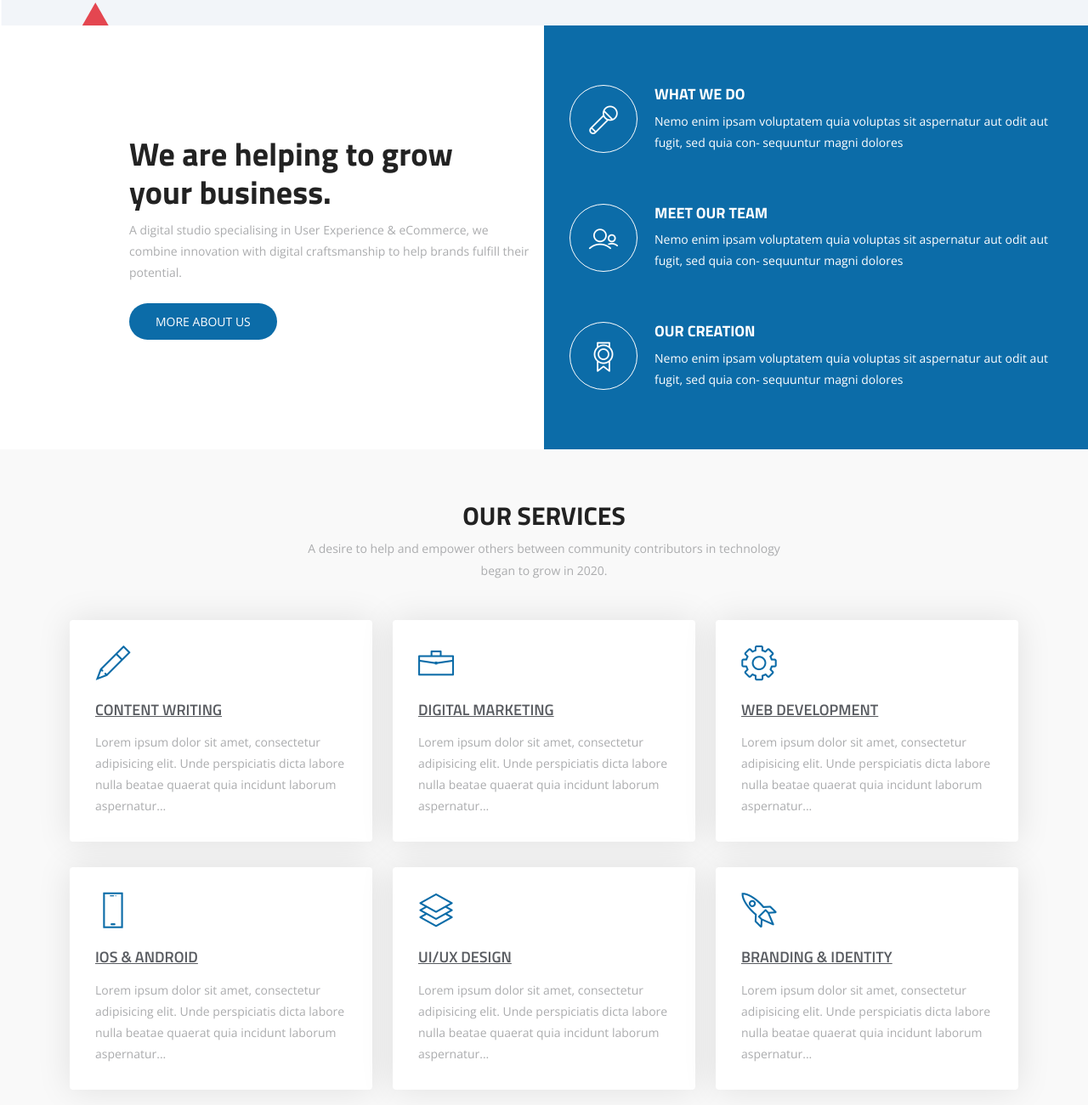
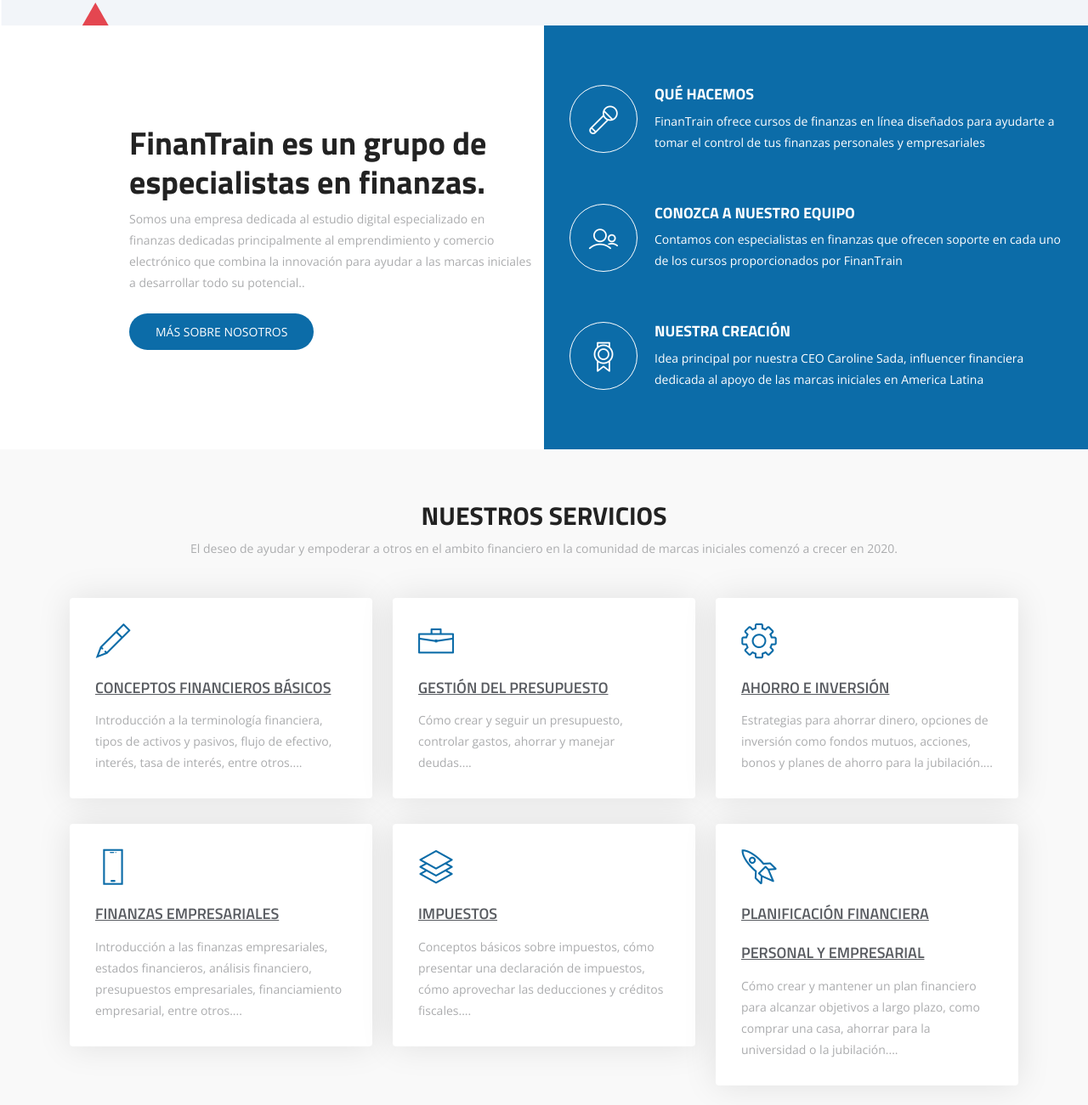
Before and after one commit to Cinthiaru/propuesta_cursos, a website: page index.html in a window 1280 px wide. Shown: the part 659-1960 px from the top of the page at 85% size. Drawn offline with nearby package versions, Linux system fonts and the light colour scheme; files whose address does not match are found by name.

Commit message:
Actualizando textos

```diff
--- a/index.html
+++ b/index.html
@@ -1,5 +1,5 @@
 <!DOCTYPE html>
-<html lang="en">
+<html lang="es">
   <head>
     <!-- Required meta tags -->
     <meta charset="utf-8">
@@ -100,9 +100,9 @@
           <div class="row">
             <div class="col-md-12 col-sm-12">
               <div class="contents text-center">
-                <h2 class="head-title wow fadeInUp">We Discover, Design & Build Digital <br> Presence of Businesses</h2>
+                <h2 class="head-title wow fadeInUp">DESCUBRIMOS, DISEÑAMOS Y CREAMOS CURSOS <br> DE FINANZAS PARA EMPRENDEDORES</h2>
                 <div class="header-button wow fadeInUp" data-wow-delay="0.3s">
-                  <a href="#services" class="btn btn-common">Explore</a>
+                  <a href="#services" class="btn btn-common">Explorar</a>
                 </div>
               </div>
               <div class="img-thumb text-center wow fadeInUp" data-wow-delay="0.6s">
@@ -124,9 +124,9 @@
           <div class="col-lg-6 col-md-12 col-sm-12">
             <div class="text-wrapper">
               <div>
-                <h2 class="title-hl wow fadeInLeft" data-wow-delay="0.3s">We are helping to grow <br> your business.</h2>
-                <p class="mb-4">A digital studio specialising in User Experience & eCommerce, we combine innovation with digital craftsmanship to help brands fulfill their potential.</p>
-                <a href="#" class="btn btn-common">More About Us</a>
+                <h2 class="title-hl wow fadeInLeft" data-wow-delay="0.3s"> FinanTrain es un grupo de especialistas en finanzas.</h2>
+                <p class="mb-4">Somos una empresa dedicada al estudio digital especializado en finanzas dedicadas principalmente al emprendimiento y comercio electrónico que combina la innovación para ayudar a las marcas iniciales a desarrollar todo su potencial..</p>
+                <a href="#" class="btn btn-common">Más sobre nosotros</a>
               </div>
             </div>
           </div>
@@ -137,8 +137,8 @@
                   <i class="lni-microphone"></i>
                 </div>
                 <div class="feature-content">
-                  <h3>What we do</h3>
-                  <p>Nemo enim ipsam voluptatem quia voluptas sit aspernatur aut odit aut fugit, sed quia con- sequuntur magni dolores </p>
+                  <h3>Qué hacemos</h3>
+                  <p>FinanTrain ofrece cursos de finanzas en línea diseñados para ayudarte a tomar el control de tus finanzas personales y empresariales </p>
                 </div>
               </div>
               <div class="feature-item wow fadeInDown" data-wow-duration="1000ms" data-wow-delay="500ms">
@@ -146,8 +146,8 @@
                   <i class="lni-users"></i>
                 </div>
                 <div class="feature-content">
-                  <h3>Meet our team</h3>
-                  <p>Nemo enim ipsam voluptatem quia voluptas sit aspernatur aut odit aut fugit, sed quia con- sequuntur magni dolores </p>
+                  <h3>Conozca a nuestro equipo</h3>
+                  <p>Contamos con especialistas en finanzas que ofrecen soporte en cada uno de los cursos proporcionados por FinanTrain </p>
                 </div>
               </div>
               <div class="feature-item wow fadeInDown" data-wow-duration="1000ms" data-wow-delay="700ms">
@@ -155,8 +155,8 @@
                   <i class="lni-medall-alt"></i>
                 </div>
                 <div class="feature-content">
-                  <h3>Our Creation</h3>
-                  <p>Nemo enim ipsam voluptatem quia voluptas sit aspernatur aut odit aut fugit, sed quia con- sequuntur magni dolores </p>
+                  <h3>Nuestra creación</h3>
+                  <p>Idea principal por nuestra CEO Caroline Sada, influencer financiera dedicada al apoyo de las marcas iniciales en America Latina </p>
                 </div>
               </div>
             </div>
@@ -170,8 +170,9 @@
     <section id="services" class="section-padding bg-gray">
       <div class="container">
         <div class="section-header text-center">
-          <h2 class="section-title wow fadeInDown" data-wow-delay="0.3s">Our Services</h2>
-          <p>A desire to help and empower others between community contributors in technology <br> began to grow in 2020.</p>
+          <h2 class="section-title wow fadeInDown" data-wow-delay="0.3s">Nuestros servicios</h2>
+          <p>El deseo de ayudar y empoderar a otros en el ambito financiero en la comunidad de marcas iniciales
+            comenzó a crecer en 2020.</p>
         </div>
         <div class="row">
           <!-- Services item -->
@@ -181,8 +182,8 @@
                 <i class="lni-pencil"></i>
               </div>
               <div class="services-content">
-                <h3><a href="#">Content Writing</a></h3>
-                <p>Lorem ipsum dolor sit amet, consectetur adipisicing elit. Unde perspiciatis dicta labore nulla beatae quaerat quia incidunt laborum aspernatur...</p>
+                <h3><a href="#">Conceptos financieros básicos</a></h3>
+                <p>Introducción a la terminología financiera, tipos de activos y pasivos, flujo de efectivo, interés, tasa de interés, entre otros....</p>
               </div>
             </div>
           </div>
@@ -193,8 +194,8 @@
                 <i class="lni-briefcase"></i>
               </div>
               <div class="services-content">
-                <h3><a href="#">Digital Marketing</a></h3>
-                <p>Lorem ipsum dolor sit amet, consectetur adipisicing elit. Unde perspiciatis dicta labore nulla beatae quaerat quia incidunt laborum aspernatur...</p>
+                <h3><a href="#">Gestión del presupuesto</a></h3>
+                <p>Cómo crear y seguir un presupuesto, controlar gastos, ahorrar y manejar deudas....</p>
               </div>
             </div>
           </div>
@@ -205,8 +206,8 @@
                 <i class="lni-cog"></i>
               </div>
               <div class="services-content">
-                <h3><a href="#">Web Development</a></h3>
-                <p>Lorem ipsum dolor sit amet, consectetur adipisicing elit. Unde perspiciatis dicta labore nulla beatae quaerat quia incidunt laborum aspernatur...</p>
+                <h3><a href="#">Ahorro e inversión</a></h3>
+                <p>Estrategias para ahorrar dinero, opciones de inversión como fondos mutuos, acciones, bonos y planes de ahorro para la jubilación....</p>
               </div>
             </div>
           </div>
@@ -217,8 +218,8 @@
                 <i class="lni-mobile"></i>
               </div>
               <div class="services-content">
-                <h3><a href="#">IOS & Android</a></h3>
-                <p>Lorem ipsum dolor sit amet, consectetur adipisicing elit. Unde perspiciatis dicta labore nulla beatae quaerat quia incidunt laborum aspernatur...</p>
+                <h3><a href="#">Finanzas empresariales</a></h3>
+                <p>Introducción a las finanzas empresariales, estados financieros, análisis financiero, presupuestos empresariales, financiamiento empresarial, entre otros....</p>
               </div>
             </div>
           </div>
@@ -229,8 +230,8 @@
                 <i class="lni-layers"></i>
               </div>
               <div class="services-content">
-                <h3><a href="#">UI/UX Design</a></h3>
-                <p>Lorem ipsum dolor sit amet, consectetur adipisicing elit. Unde perspiciatis dicta labore nulla beatae quaerat quia incidunt laborum aspernatur...</p>
+                <h3><a href="#">Impuestos</a></h3>
+                <p>Conceptos básicos sobre impuestos, cómo presentar una declaración de impuestos, cómo aprovechar las deducciones y créditos fiscales....</p>
               </div>
             </div>
           </div>
@@ -241,8 +242,8 @@
                 <i class="lni-rocket"></i>
               </div>
               <div class="services-content">
-                <h3><a href="#">Branding & Identity</a></h3>
-                <p>Lorem ipsum dolor sit amet, consectetur adipisicing elit. Unde perspiciatis dicta labore nulla beatae quaerat quia incidunt laborum aspernatur...</p>
+                <h3><a href="#">Planificación financiera personal y Empresarial</a></h3>
+                <p>Cómo crear y mantener un plan financiero para alcanzar objetivos a largo plazo, como comprar una casa, ahorrar para la universidad o la jubilación....</p>
               </div>
             </div>
           </div>
@@ -264,7 +265,7 @@
                   <div class="icon-o"><i class="lni-users"></i></div>
                   <div class="fact-count">
                     <h3><span class="counter">23576</span></h3>
-                    <p>Users</p>
+                    <p>Usuarios inscritos</p>
                   </div>
                 </div>
               </div>
@@ -275,7 +276,7 @@
                   <div class="icon-o"><i class="lni-emoji-smile"></i></div>
                   <div class="fact-count">
                     <h3><span class="counter">2124</span></h3>
-                    <p>Positive Reviews</p>
+                    <p>Críticas positivas</p>
                   </div>
                 </div>
               </div>
@@ -286,7 +287,7 @@
                   <div class="icon-o"><i class="lni-download"></i></div>
                   <div class="fact-count">
                     <h3><span class="counter">54598</span></h3>
-                    <p>Downloads</p>
+                    <p>Inscripciones</p>
                   </div>
                 </div>
               </div>
@@ -297,7 +298,7 @@
                   <div class="icon-o"><i class="lni-thumbs-up"></i></div>
                   <div class="fact-count">
                     <h3><span class="counter">3212</span></h3>
-                    <p>Followers</p>
+                    <p>Seguidores</p>
                   </div>
                 </div>
               </div>
@@ -313,21 +314,21 @@
     <section id="pricing" class="section-padding bg-gray">
       <div class="container">
         <div class="section-header text-center">
-          <h2 class="section-title wow fadeInDown" data-wow-delay="0.3s">Best Pricing</h2>
-          <p>A desire to help and empower others between community contributors in technology <br> began to grow in 2020.</p>
+          <h2 class="section-title wow fadeInDown" data-wow-delay="0.3s">Mejores precios</h2>
+          <p>El deseo de ayudar y capacitar a los demás en temas financieros comenzó a crecer en 2020.</p>
         </div>
         <div class="row">
           <div class="col-lg-4 col-md-6 col-xs-12">
             <div class="table wow fadeInLeft" data-wow-delay="1.2s">
               <div class="title">
-                <h3>Basic</h3>
+                <h3>Básico</h3>
               </div>
               <div class="pricing-header">
-                <p class="price-value">$12.90<span>/ Month</span></p>
+                <p class="price-value">$1,800 MXN<span>/ Mes</span></p>
               </div>
               <ul class="description">
-                <li>Business Analyzing</li>
-                <li>24/7 Tech Suport</li>
+                <li>Análisis empresarial</li>
+                <li>24/7 Soporte técnico</li>
                 <li>Operational Excellence</li>
                 <li>Business Idea Ready</li>
                 <li>2 Database</li>
```
